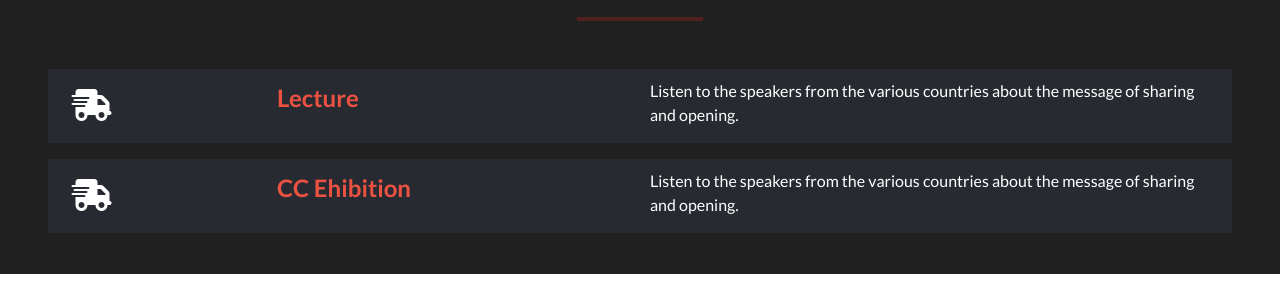
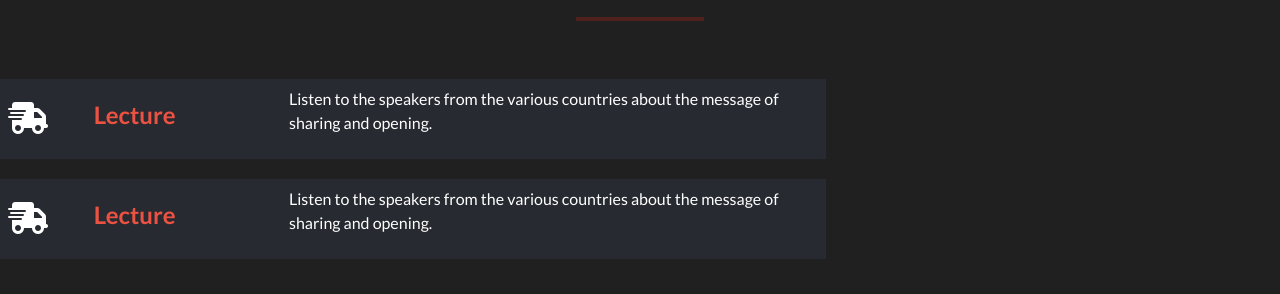
Before and after one commit to BryteLitty/first-capstone, a website: page index.html in a window 1280 px wide. Shown: the part 514-808 px from the top of the page. Drawn offline with nearby package versions, Linux system fonts and the light colour scheme.

Commit message:
add programs list

```diff
--- a/css/style.css
+++ b/css/style.css
@@ -129,7 +129,7 @@ body {
 }
 
 #main-program {
-    padding: 25px 8px;
+    padding: 25px 0px;
     background-color: rgb(32, 32, 32);
 }
 
@@ -142,12 +142,19 @@ body {
 .heading {
     color: var(--primary);
     margin: 20px;
+
 }
 
 .program-item {
     background-color: var(--dark);
-    width: 92%;
+    display: inline-grid;
+    grid-template-columns: 8% 22% 68%;
+    column-gap: 15px;
+    max-width: 92%;
+    padding: 8px;
+    /* justify-content: center; */
     align-items: center;
+    margin: 10px auto;
 }
 
 .icon {
@@ -157,13 +164,13 @@ body {
 .sub-heading {
     color: var(--orange);
     font-weight: 600;
-    padding: 0 12px ;
+    margin-left: 6px;
     font-size: 1.5em;
 }
+.para {
+    padding: 0 8px;
+}
 
-.para {
-    padding: 10px 10px 0;
-}
 
 
 
--- a/index.html
+++ b/index.html
@@ -82,36 +82,39 @@
         <div id="main-program">
             <h2 class="text-center heading">Main Program</h2>
             <hr class="line m-auto mb-5">
-            <div class="row">
-                <div class="program-item row m-auto mb-3">
-                    <div class="col-sm-2">
+            <div class="program-container">
+                <div class="program-item ">
+                    <div>
                         <i class="fa-solid fa-truck-fast icon"></i>
                     </div>
-                    <div class="col-sm-4">
-                        <p class="sub-heading">Lecture</p>
+                    <div>
+                        <h3 class="sub-heading">Lecture</h3>
                     </div>
-                    <div class="para col-sm-6">
-                        <p>
-                        Listen to the speakers from the various
-                        countries about the message of sharing and opening.
+                    <div>
+                        <p class="para">
+                            Listen to the speakers from the various
+                            countries about the message of sharing and opening.
                         </p>
                     </div>
                 </div>
 
-                <div class="program-item row m-auto mb-3">
-                    <div class="col-sm-2">
+                <div class="program-item ">
+                    <div>
                         <i class="fa-solid fa-truck-fast icon"></i>
                     </div>
-                    <div class="col-sm-4">
-                        <p class="sub-heading">CC Ehibition</p>
+                    <div>
+                        <h3 class="sub-heading">Lecture</h3>
                     </div>
-                    <div class="para col-sm-6">
-                        <p>
-                        Listen to the speakers from the various
-                        countries about the message of sharing and opening.
+                    <div>
+                        <p class="para">
+                            Listen to the speakers from the various
+                            countries about the message of sharing and opening.
                         </p>
                     </div>
                 </div>
+            </div>
+
+
             </div>
         </div>
     </main>
@@ -121,3 +124,19 @@
     <script src="./index.js"></script>
 </body>
 </html>
+
+<!-- <div class="">
+                <div class="program-item m-auto">
+                    <div class="p2">
+                        <i class="fa-solid fa-truck-fast icon"></i>
+                    </div>
+                    <div class="">
+                        <p class="sub-heading">CC Ehibition</p>
+                    </div>
+                    <div class="">
+                        <p class="p-2">
+                        Listen to the speakers from the various
+                        countries about the message of sharing and opening.
+                        </p>
+                    </div>
+                </div> -->
```
